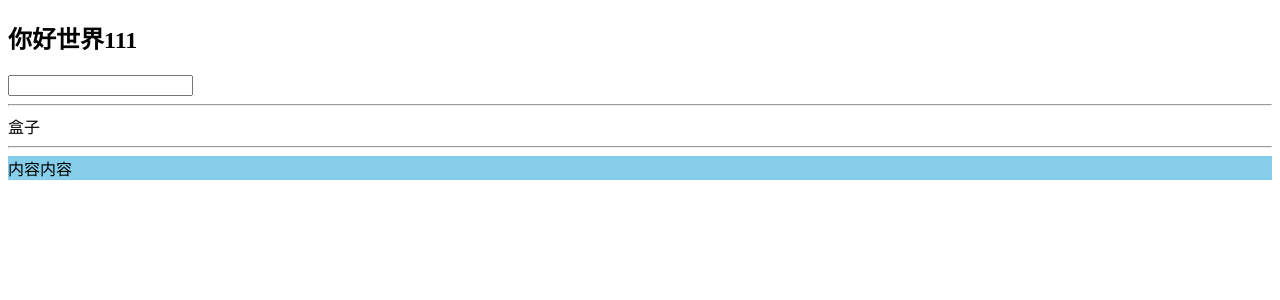
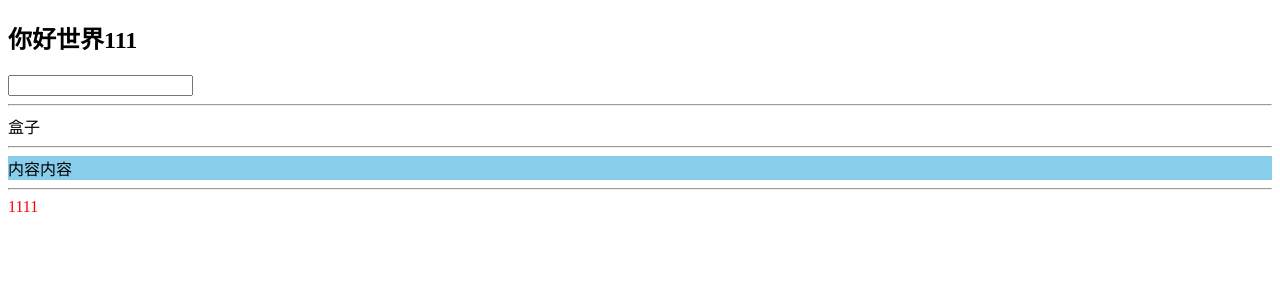
Before and after one commit to hufanglei/react-learn-note, a React (Create React App) app: page / in a window 1280 px wide. Shown: the top 300 px of the page. Built offline with nearby package versions, Linux system fonts and the light colour scheme.

Commit message:
jsx语法糖2

```diff
--- a/src/App.jsx
+++ b/src/App.jsx
@@ -15,6 +15,8 @@ class App extends React.Component {
                 <div className="box">盒子</div>
                 <hr/>
                 <div style={myStyle}>内容内容</div>
+                <hr/>
+                <div style={{color:'red'}}>1111</div>
             </div>
         )
     }
```
